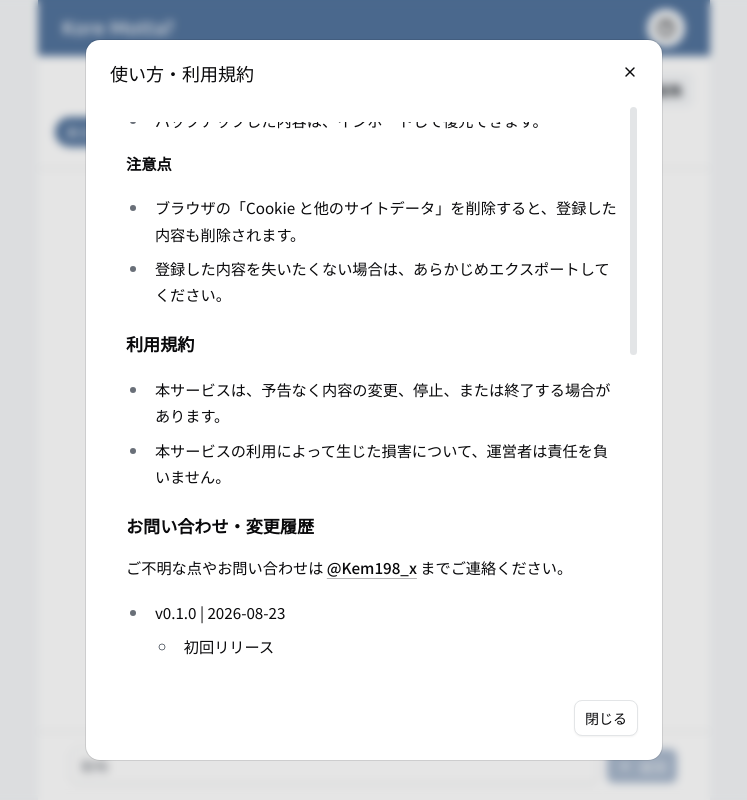
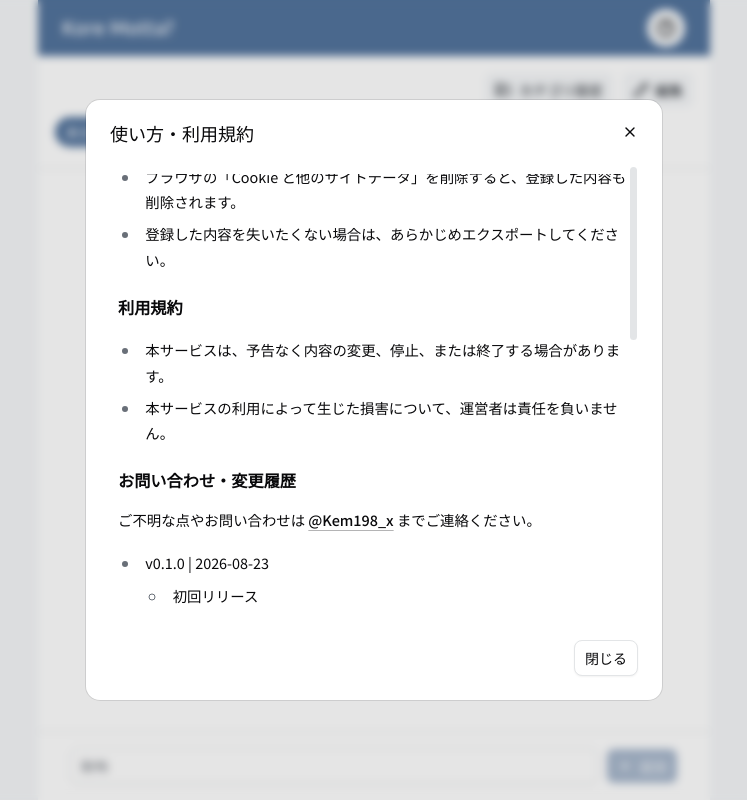
Before and after one commit to kem198/kore-motta, a Next.js app: page / in a window 1280 px wide. Both pictures are taken after a click on the button 932 px from the left and 28 px from the top of the page. Shown: the whole page, without its empty margins (266-1013 px from the left). Built offline with nearby package versions, Linux system fonts and the light colour scheme.

Commit message:
fix: refine text clarity and adjust layout in HelpDialog component

```diff
--- a/src/components/shared/dialog/help-dialog.tsx
+++ b/src/components/shared/dialog/help-dialog.tsx
@@ -25,7 +25,7 @@ function Term() {
   return (
     <div
       className="typeset typeset-docs space-y-6"
-      style={{ "--typeset-size": "0.95rem" } as React.CSSProperties}
+      style={{ "--typeset-size": "0.9rem" } as React.CSSProperties}
     >
       <section>
         <h3>このアプリは何？</h3>
@@ -36,7 +36,7 @@ function Term() {
         </p>
 
         <p>
-          持ち物や毎日行う作業を登録しておけば、毎日のチェックリストとして繰り返し利用できます。
+          持ち物や毎日行う作業を登録しておけば、その日限りのチェックリストとして利用できます。
         </p>
       </section>
 
@@ -48,7 +48,7 @@ function Term() {
             設定した時刻を過ぎると、登録したアイテムがすべて未完了に戻ります。
           </li>
           <li>
-            繰り返しのアイテムや期限切れのアイテムが溜まらないため、必要なタイミングで使えます。
+            繰り返しのアイテムや期限切れのアイテムとして溜まらないため、必要なタイミングで使えます。
           </li>
         </ul>
       </section>
@@ -150,12 +150,12 @@ export function HelpDialog() {
         <CircleHelpIcon className="size-5" />
       </DialogTrigger>
 
-      <DialogContent className="flex h-[90vh] max-h-[90vh] w-[calc(100%-2rem)] !max-w-xl flex-col">
+      <DialogContent className="flex h-[90vh] max-h-[75vh] w-[calc(100%-1rem)] !max-w-xl flex-col">
         <DialogHeader>
           <DialogTitle>使い方・利用規約</DialogTitle>
         </DialogHeader>
 
-        <ScrollArea className="min-h-0 flex-1 p-4">
+        <ScrollArea className="min-h-0 flex-1 p-2">
           <Term />
         </ScrollArea>
         <DialogFooter>
```
